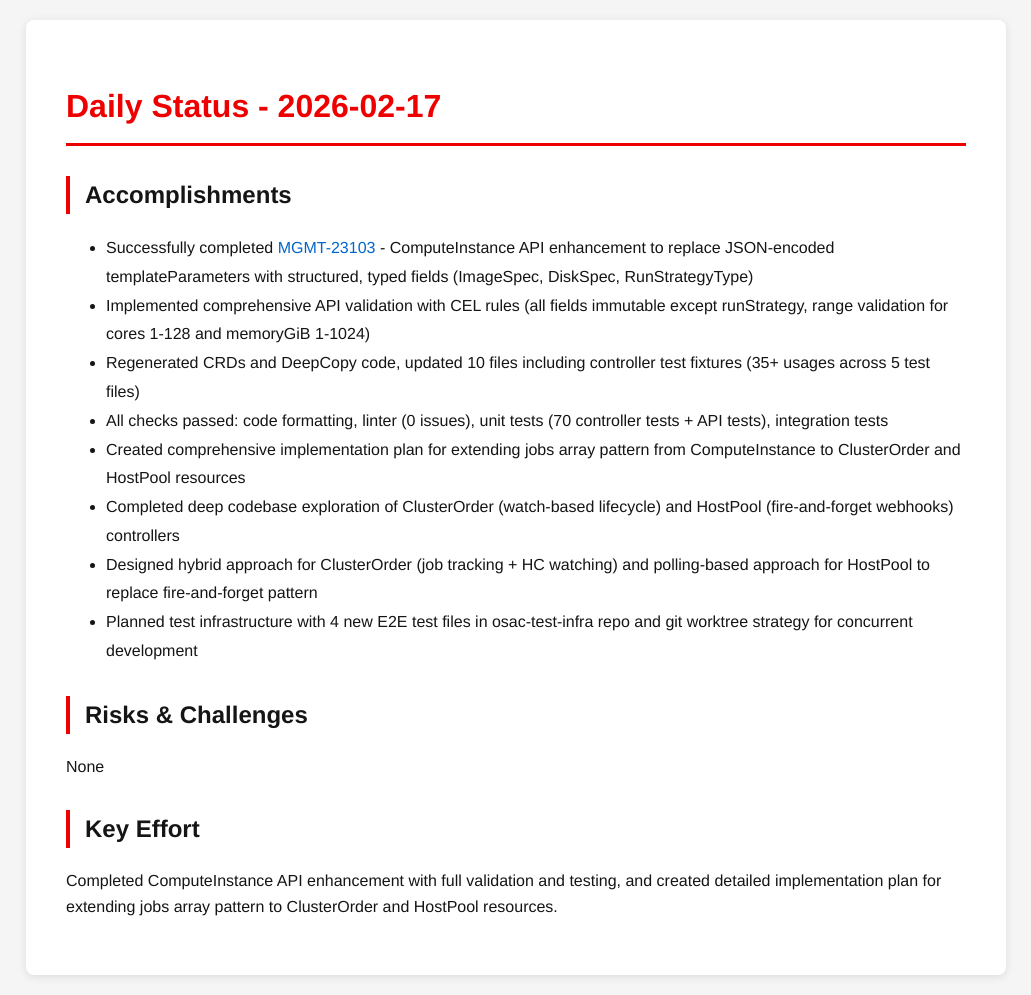
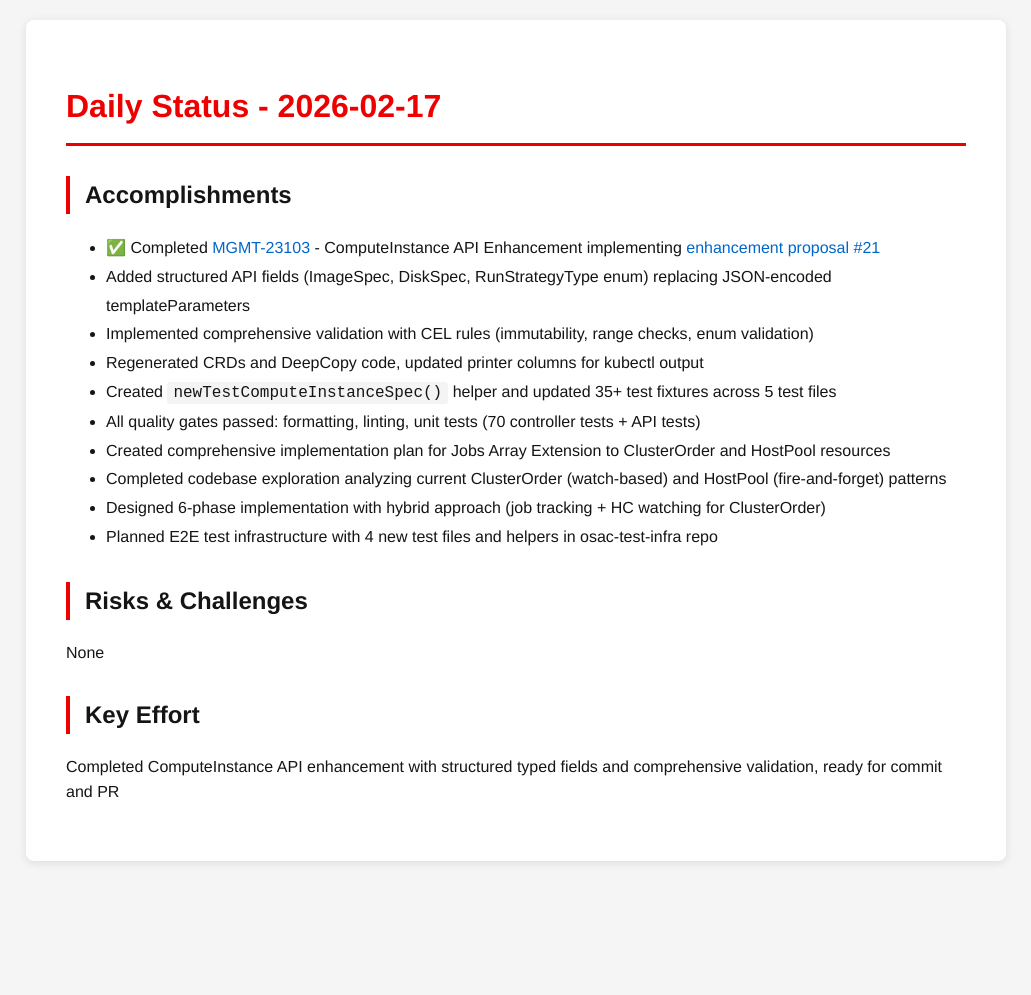
Before and after one commit to tzvatot/daily-status, a Jekyll site: the page built from 2026-02-17.md, in a window 1280 px wide. Shown: the whole page, without its empty margins (124-1155 px from the left). Built offline with Jekyll 4.4.1, drawn with Linux system fonts in a browser that asks for light colours; after the commit the page ends 900 px from its top, so only the background shows below that.

Commit message:
Daily status update - 2026-02-17

```diff
--- a/2026-02-17.md
+++ b/2026-02-17.md
@@ -7,17 +7,19 @@ date: 2026-02-17
 # Daily Status - 2026-02-17
 
 ## Accomplishments
-- Successfully completed [MGMT-23103](https://issues.redhat.com/browse/MGMT-23103) - ComputeInstance API enhancement to replace JSON-encoded templateParameters with structured, typed fields (ImageSpec, DiskSpec, RunStrategyType)
-- Implemented comprehensive API validation with CEL rules (all fields immutable except runStrategy, range validation for cores 1-128 and memoryGiB 1-1024)
-- Regenerated CRDs and DeepCopy code, updated 10 files including controller test fixtures (35+ usages across 5 test files)
-- All checks passed: code formatting, linter (0 issues), unit tests (70 controller tests + API tests), integration tests
-- Created comprehensive implementation plan for extending jobs array pattern from ComputeInstance to ClusterOrder and HostPool resources
-- Completed deep codebase exploration of ClusterOrder (watch-based lifecycle) and HostPool (fire-and-forget webhooks) controllers
-- Designed hybrid approach for ClusterOrder (job tracking + HC watching) and polling-based approach for HostPool to replace fire-and-forget pattern
-- Planned test infrastructure with 4 new E2E test files in osac-test-infra repo and git worktree strategy for concurrent development
+- ✅ Completed [MGMT-23103](https://issues.redhat.com/browse/MGMT-23103) - ComputeInstance API Enhancement implementing [enhancement proposal #21](https://github.com/osac-project/enhancement-proposals/pull/21)
+- Added structured API fields (ImageSpec, DiskSpec, RunStrategyType enum) replacing JSON-encoded templateParameters
+- Implemented comprehensive validation with CEL rules (immutability, range checks, enum validation)
+- Regenerated CRDs and DeepCopy code, updated printer columns for kubectl output
+- Created `newTestComputeInstanceSpec()` helper and updated 35+ test fixtures across 5 test files
+- All quality gates passed: formatting, linting, unit tests (70 controller tests + API tests)
+- Created comprehensive implementation plan for Jobs Array Extension to ClusterOrder and HostPool resources
+- Completed codebase exploration analyzing current ClusterOrder (watch-based) and HostPool (fire-and-forget) patterns
+- Designed 6-phase implementation with hybrid approach (job tracking + HC watching for ClusterOrder)
+- Planned E2E test infrastructure with 4 new test files and helpers in osac-test-infra repo
 
 ## Risks & Challenges
 None
 
 ## Key Effort
-Completed ComputeInstance API enhancement with full validation and testing, and created detailed implementation plan for extending jobs array pattern to ClusterOrder and HostPool resources.
+Completed ComputeInstance API enhancement with structured typed fields and comprehensive validation, ready for commit and PR
```
